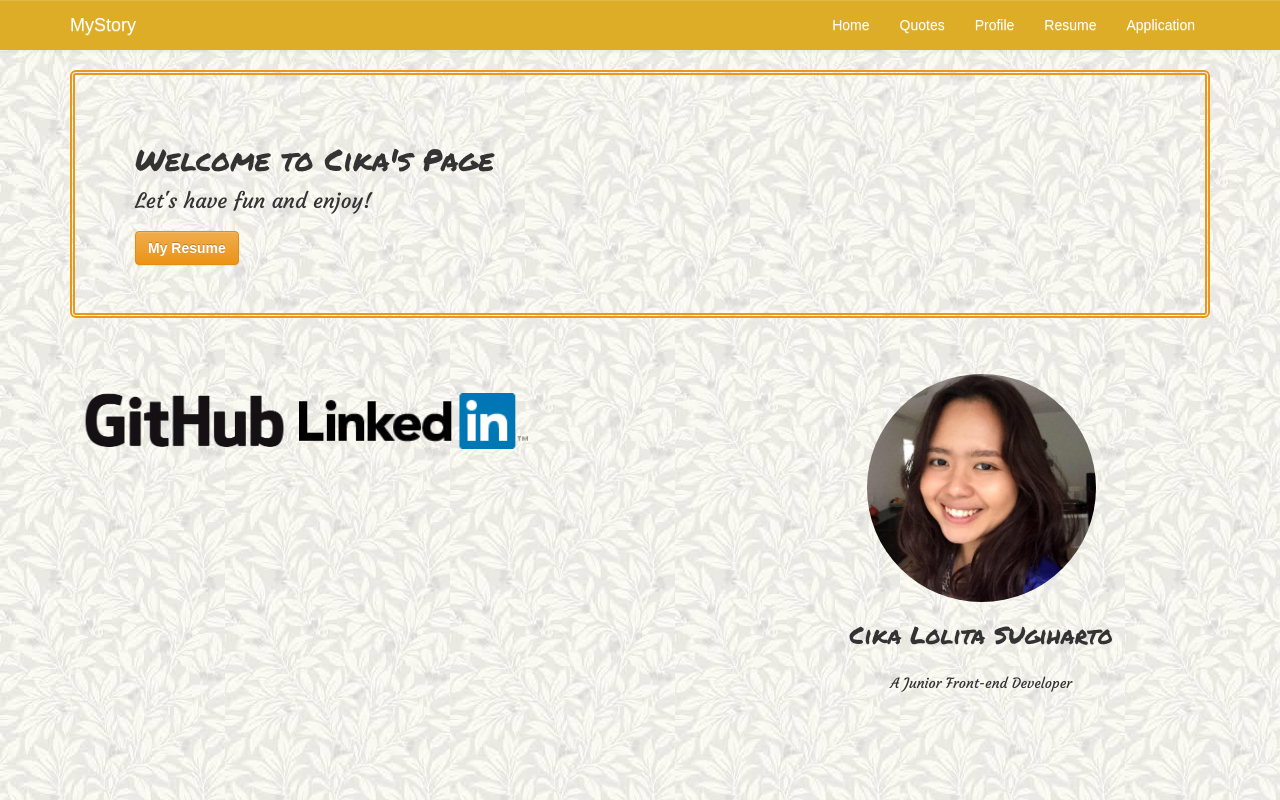
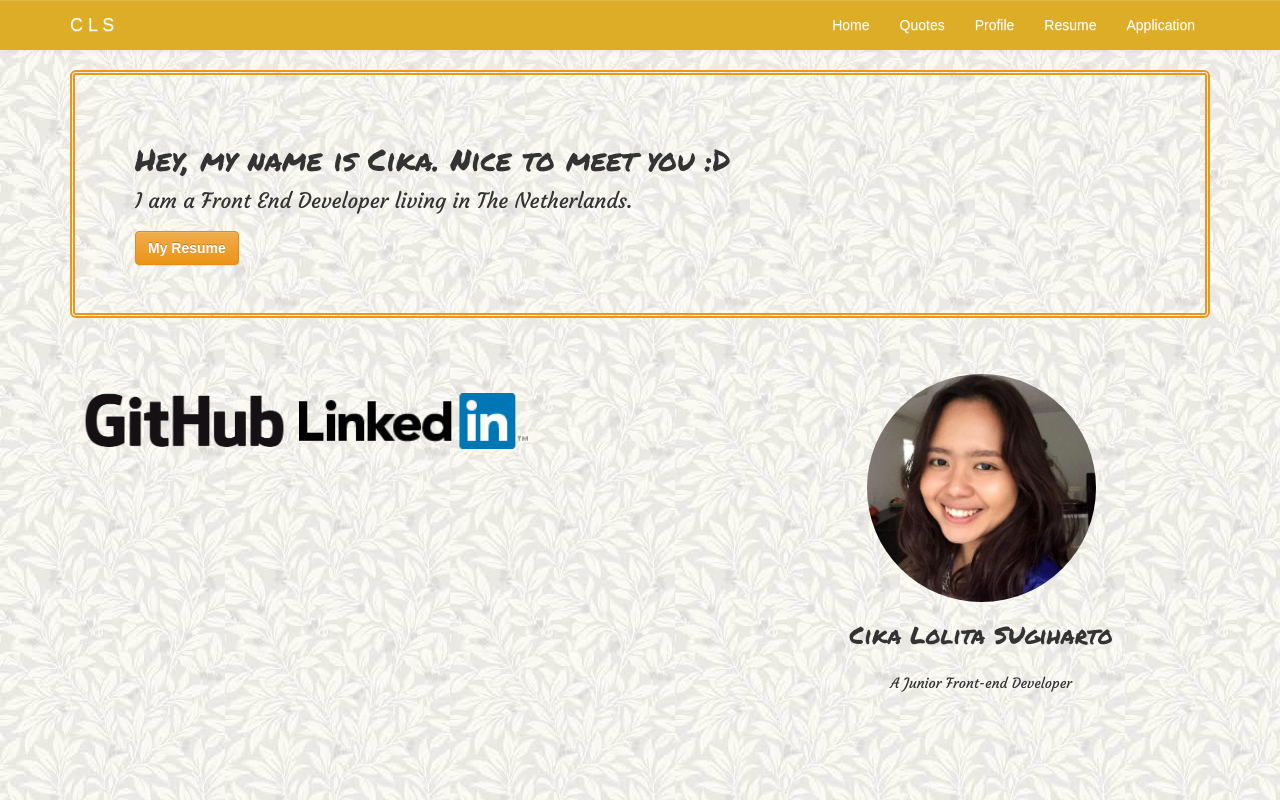
Before and after one commit to lolita89/portfolioproject, a React (Create React App) app: page / in a window 1280 px wide. Built offline with nearby package versions, Linux system fonts and the light colour scheme; a web font is replaced by a local one.

Commit message:
changed the opening words

```diff
--- a/src/components/CustomNavBar.jsx
+++ b/src/components/CustomNavBar.jsx
@@ -9,7 +9,7 @@ class CustomNavBar extends Component {
          <Navbar default collapseOnSelect >
          <Navbar.Header>
              <Navbar.Brand>
-                 <Link to="/">MyStory</Link>
+                 <Link to="/">C L S</Link>
              </Navbar.Brand>
             <Navbar.Toggle />
          </Navbar.Header>
--- a/src/components/Home.js
+++ b/src/components/Home.js
@@ -21,8 +21,8 @@ class Home extends Component {
         return (
             <Grid>
                 <Jumbotron>
-                    <h2> Welcome to Cika's Page</h2>
-                    <p className="subtitle">Let's have fun and enjoy!</p>
+                <h2> Hey, my name is Cika. Nice to meet you :D </h2>
+                    <p className="subtitle">I am a Front End Developer living in The Netherlands.</p>
                     <Link to="/resume">
                       <Button bsStyle="warning"><b>My Resume</b></Button>
                     </Link>
```
